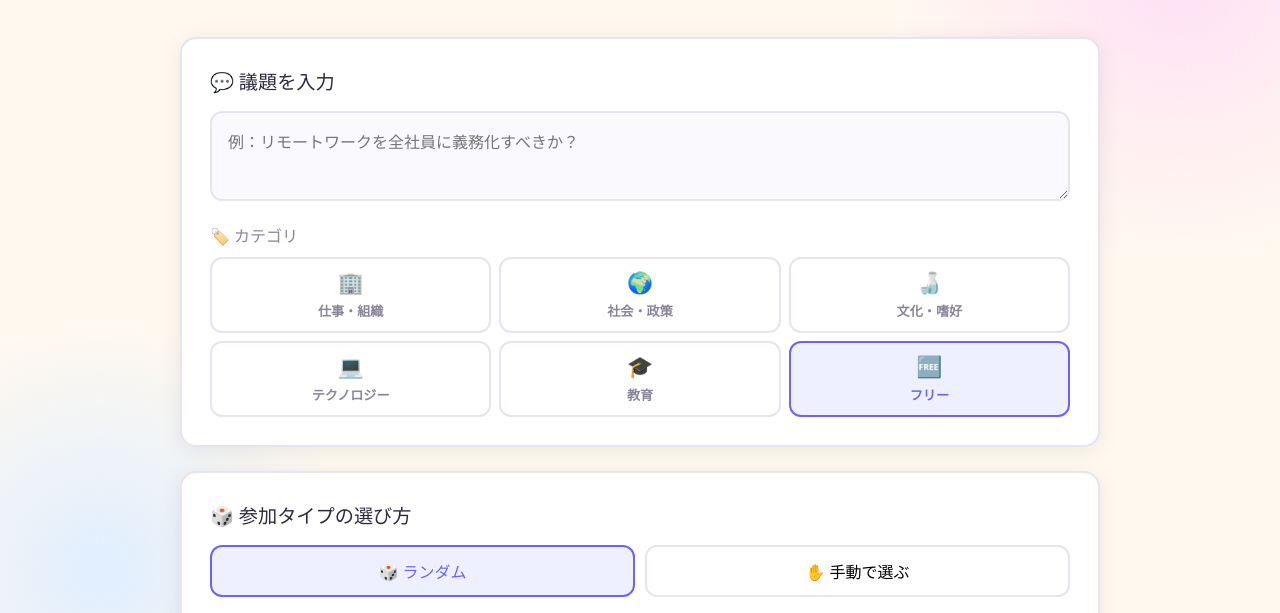
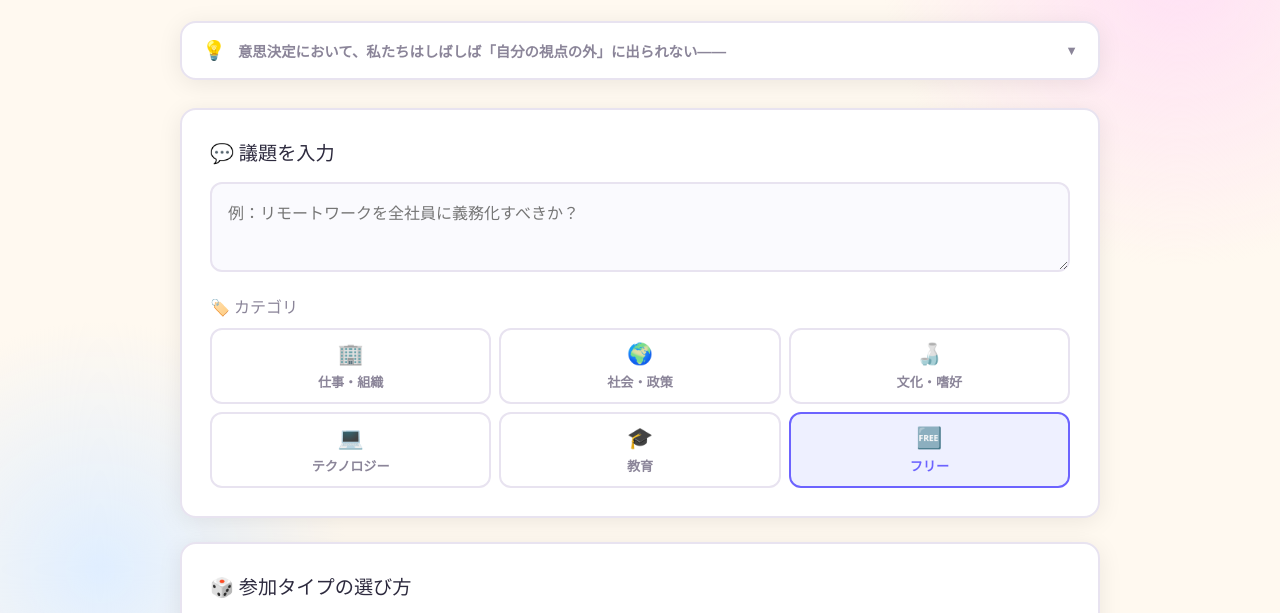
Before and after one commit to yutate/lab, a website: page mbti-debate/index.html in a window 1280 px wide. Shown: the part 131-744 px from the top of the page. Drawn offline with nearby package versions, Linux system fonts and the light colour scheme.

Commit message:
feat: about accordion + category UI

```diff
--- a/mbti-debate/index.html
+++ b/mbti-debate/index.html
@@ -25,10 +25,125 @@
   body::after  { content:''; position:fixed; bottom:-150px; left:-150px; width:500px; height:500px; border-radius:50%; background:radial-gradient(circle,#E0EEFF 0%,transparent 70%); pointer-events:none; z-index:0; }
   .container { max-width:960px; margin:0 auto; padding:40px 20px; position:relative; z-index:1; }
 
-  header { text-align:center; margin-bottom:40px; }
+  /* ── Header ── */
+  header { text-align:center; margin-bottom:24px; }
   .logo { font-family:'Fredoka One',cursive; font-size:3rem; background:linear-gradient(135deg,#6C63FF,#FF6B9D,#FFB800); -webkit-background-clip:text; -webkit-text-fill-color:transparent; background-clip:text; }
   .tagline { font-size:.95rem; color:var(--muted); margin-top:6px; font-weight:600; }
 
+  /* ── Accordion ── */
+  .about-accordion {
+    margin-bottom:28px;
+    border-radius:var(--radius);
+    border:2px solid var(--border);
+    background:var(--card);
+    box-shadow:var(--shadow);
+    overflow:hidden;
+  }
+  .about-trigger {
+    width:100%;
+    padding:16px 20px;
+    display:flex;
+    align-items:center;
+    gap:12px;
+    cursor:pointer;
+    background:none;
+    border:none;
+    text-align:left;
+    transition:background .15s;
+  }
+  .about-trigger:hover { background:#fafafa; }
+  .about-preview {
+    flex:1;
+    font-size:.9rem;
+    color:var(--muted);
+    font-weight:600;
+    white-space:nowrap;
+    overflow:hidden;
+    text-overflow:ellipsis;
+  }
+  .about-trigger .about-icon { font-size:1.2rem; flex-shrink:0; }
+  .about-arrow {
+    font-size:.8rem;
+    color:var(--muted);
+    transition:transform .25s;
+    flex-shrink:0;
+  }
+  .about-accordion.open .about-arrow { transform:rotate(180deg); }
+  .about-body {
+    max-height:0;
+    overflow:hidden;
+    transition:max-height .35s ease;
+  }
+  .about-accordion.open .about-body { max-height:600px; }
+  .about-content {
+    padding:0 24px 24px;
+    border-top:2px solid var(--border);
+  }
+  .about-lead {
+    font-size:1rem;
+    line-height:1.8;
+    color:var(--text);
+    margin-top:18px;
+    margin-bottom:20px;
+  }
+  .about-lead strong {
+    background:linear-gradient(135deg,#6C63FF,#FF6B9D);
+    -webkit-background-clip:text;
+    -webkit-text-fill-color:transparent;
+    background-clip:text;
+  }
+  .about-lead .about-quote {
+    display:block;
+    margin-top:12px;
+    font-style:italic;
+    color:var(--muted);
+    font-size:.92rem;
+  }
+  .about-how-title {
+    font-family:'Fredoka One',cursive;
+    font-size:1rem;
+    color:var(--NT);
+    margin-bottom:12px;
+  }
+  .about-how-list {
+    display:flex;
+    flex-direction:column;
+    gap:8px;
+  }
+  .about-how-item {
+    display:flex;
+    gap:10px;
+    align-items:flex-start;
+    font-size:.88rem;
+    line-height:1.6;
+    color:var(--text);
+  }
+  .about-how-item .how-icon {
+    flex-shrink:0;
+    width:26px;
+    height:26px;
+    border-radius:50%;
+    background:var(--NT-light);
+    display:flex;
+    align-items:center;
+    justify-content:center;
+    font-size:.8rem;
+    font-weight:800;
+    color:var(--NT);
+    margin-top:1px;
+  }
+  .about-note {
+    margin-top:16px;
+    padding:10px 14px;
+    background:var(--SP-light);
+    border-radius:10px;
+    font-size:.82rem;
+    color:var(--muted);
+    font-weight:700;
+    border-left:3px solid var(--SP);
+  }
+
+  /* ── Panel ── */
   .panel { background:var(--card); border-radius:var(--radius); box-shadow:var(--shadow); padding:28px; margin-bottom:24px; border:2px solid var(--border); }
   .panel-title { font-family:'Fredoka One',cursive; font-size:1.2rem; margin-bottom:16px; display:flex; align-items:center; gap:8px; }
   .panel-subtitle { font-family:'Fredoka One',cursive; font-size:1rem; margin:16px 0 10px; color:var(--muted); }
@@ -36,14 +151,14 @@
   textarea { width:100%; padding:16px; border:2px solid var(--border); border-radius:12px; font-family:'Nunito','Noto Sans JP',sans-serif; font-size:1rem; resize:vertical; min-height:90px; background:#FAFAFE; color:var(--text); transition:border-color .2s; }
   textarea:focus { outline:none; border-color:var(--NT); }
 
-  /* Category */
+  /* ── Category ── */
   .category-grid { display:grid; grid-template-columns:repeat(3,1fr); gap:8px; }
   .cat-btn { border:2px solid var(--border); border-radius:12px; padding:10px 8px; text-align:center; cursor:pointer; background:white; transition:all .15s; font-family:'Nunito','Noto Sans JP',sans-serif; font-size:.82rem; font-weight:700; color:var(--muted); }
   .cat-btn .cat-emoji { font-size:1.3rem; display:block; margin-bottom:4px; }
   .cat-btn.active { border-color:var(--NT); background:var(--NT-light); color:var(--NT); }
   .cat-btn:hover:not(.active) { background:#f8f8f8; border-color:#ccc; }
 
-  /* Mode */
+  /* ── Mode ── */
   .mode-toggle { display:flex; gap:10px; margin-bottom:20px; }
   .mode-btn { flex:1; padding:12px; border:2px solid var(--border); border-radius:12px; background:white; font-family:'Fredoka One',cursive; font-size:1rem; cursor:pointer; transition:all .2s; text-align:center; }
   .mode-btn.active { border-color:var(--NT); background:var(--NT-light); color:var(--NT); }
@@ -83,6 +198,7 @@
   .start-btn:hover { transform:translateY(-2px); box-shadow:0 10px 28px rgba(108,99,255,.45); }
   .start-btn:disabled { opacity:.5; cursor:not-allowed; transform:none; }
 
+  /* ── Progress ── */
   .progress-area { display:none; margin-bottom:24px; }
   .progress-area.visible { display:block; }
   .progress-header { font-family:'Fredoka One',cursive; font-size:1.1rem; margin-bottom:12px; color:var(--NT); }
@@ -95,6 +211,7 @@
   .agent-card.done { border-color:var(--SJ); background:var(--SJ-light); }
   @keyframes pulse { 0%,100%{opacity:1} 50%{opacity:.7} }
 
+  /* ── Results ── */
   .results-area { display:none; }
   .results-area.visible { display:block; }
 
@@ -130,7 +247,6 @@
   .avatar-SJ { background:var(--SJ-light); }
   .avatar-SP { background:var(--SP-light); }
   .opinion-name { font-family:'Fredoka One',cursive; font-size:1rem; }
-  .opinion-nick { font-size:.75rem; color:var(--muted); font-weight:700; }
   .opinion-body { font-size:.92rem; line-height:1.7; }
   .opinion-stance { display:inline-block; font-size:.7rem; font-weight:800; padding:2px 8px; border-radius:8px; margin-left:auto; flex-shrink:0; }
   .stance-for     { background:#E6FBF7; color:var(--SJ); }
@@ -138,6 +254,7 @@
   .stance-neutral { background:#F0F0F8; color:var(--muted); }
   .round-badge { font-size:.75rem; padding:4px 12px; border-radius:20px; background:linear-gradient(135deg,#6C63FF,#FF6B9D); color:white; }
 
+  /* ── Continue ── */
   .continue-panel { background:var(--card); border-radius:var(--radius); box-shadow:var(--shadow); padding:24px; margin-bottom:24px; border:2px dashed var(--NT); }
   .continue-title { font-family:'Fredoka One',cursive; font-size:1.1rem; color:var(--NT); margin-bottom:12px; }
   .continue-hint-text { font-size:.85rem; color:var(--muted); margin-bottom:12px; }
@@ -147,6 +264,7 @@
   .continue-btn:hover { transform:translateY(-1px); }
   .continue-btn:disabled { opacity:.5; cursor:not-allowed; transform:none; }
 
+  /* ── Actions ── */
   .action-row { display:flex; gap:10px; flex-wrap:wrap; margin-bottom:24px; }
   .action-btn { flex:1; min-width:120px; padding:12px; border-radius:12px; font-family:'Fredoka One',cursive; font-size:.95rem; cursor:pointer; transition:all .2s; text-align:center; }
   .btn-pdf { border:2px solid #FF6B9D; color:#FF6B9D; background:white; }
@@ -170,7 +288,7 @@
   @media print {
     body { background:white; }
     body::before, body::after { display:none; }
-    .setup-panel, .progress-area, .continue-panel, .action-row, .tab-bar { display:none !important; }
+    .about-accordion, .setup-panel, .progress-area, .continue-panel, .action-row, .tab-bar { display:none !important; }
     .results-area { display:block !important; }
     .tab-content { display:block !important; }
     .panel { box-shadow:none; border:1px solid #ddd; page-break-inside:avoid; }
@@ -185,6 +303,40 @@
   <div class="logo">🧠 MBTI Debate Chamber</div>
   <div class="tagline">16タイプのペルソナがトピックを多角的に議論する思考ツール</div>
 </header>
+
+<!-- Accordion -->
+<div class="about-accordion" id="aboutAccordion">
+  <button class="about-trigger" onclick="toggleAbout()">
+    <span class="about-icon">💡</span>
+    <span class="about-preview">意思決定において、私たちはしばしば「自分の視点の外」に出られない——</span>
+    <span class="about-arrow">▼</span>
+  </button>
+  <div class="about-body" id="aboutBody">
+    <div class="about-content">
+      <p class="about-lead">
+        意思決定において、私たちはしばしば「自分の視点の外」に出られない。<br><br>
+        MBTI Debate Chamberは、16種類の認知スタイルを持つエージェントが議題を多角的に議論することで、思考の死角を可視化するツールです。正解を出すのではなく、<strong>あなたが気づいていなかった問いを浮かびあがらせる</strong>ことを目的としています。
+        <span class="about-quote">議論が収束しないことも、一つの答えです。</span>
+      </p>
+      <div class="about-how-title">⚙️ どう動いているか</div>
+      <div class="about-how-list">
+        <div class="about-how-item">
+          <span class="how-icon">1</span>
+          <span>各MBTIタイプはMock Agentとして設計されています。それぞれが固有の価値軸・懸念軸・発言スタイルを持ち、トピックに対して独自のスタンス（賛成・反対・条件付き）を取ります。</span>
+        </div>
+        <div class="about-how-item">
+          <span class="how-icon">2</span>
+          <span>Round 2以降は他タイプの発言を参照し、名指しで反応・反論します。議論が単なる意見の羅列ではなく、相互作用として深化します。</span>
+        </div>
+        <div class="about-how-item">
+          <span class="how-icon">3</span>
+          <span>全エージェントの意見が出揃った後、スタンスの分布から収束状態を判定します——Converged（合意）、Stable Trade-off（拮抗）、Not Converged（拡散）の3状態です。</span>
+        </div>
+      </div>
+      <div class="about-note">🔒 AIは使っていません。ルールベースで動いています。APIキー不要。</div>
+    </div>
+  </div>
+</div>
 
 <!-- Setup -->
 <div id="setupPanel" class="setup-panel">
@@ -309,9 +461,14 @@ let currentRound = 0;
 let allRounds = [];
 let history = [];
 
+// ── Accordion ──
+function toggleAbout() {
+  const acc = document.getElementById('aboutAccordion');
+  acc.classList.toggle('open');
+}
+
 // ── Init ──
 function init() {
-  // カテゴリ
   const catGrid = document.getElementById('categoryGrid');
   CATEGORIES.forEach(c => {
     const btn = document.createElement('button');
@@ -322,7 +479,6 @@ function init() {
     catGrid.appendChild(btn);
   });
 
-  // MBTIタイプ
   ['NT','NF','SJ','SP'].forEach(g => {
     const grid = document.getElementById('grid'+g);
     GROUP_ORDER[g].forEach(code => {
@@ -383,7 +539,7 @@ function getParticipants() {
   return Array.from(selectedTypes);
 }
 
-// ── Progress UI ──
+// ── Progress ──
 function showProgress(participants, header) {
   document.getElementById('progressHeader').textContent = header;
   const grid = document.getElementById('agentGrid');
@@ -541,7 +697,7 @@ function renderResults() {
     const btn = document.createElement('button');
     btn.className = 'tab-btn' + (i===allRounds.length-1?' active':'');
     btn.innerHTML = `Round ${i+1} ${i===0?'💬':i===1?'🔥':'⚡'} <span class="round-badge">${r.convergence.tally.for}賛成 / ${r.convergence.tally.against}反対</span>`;
-    btn.onclick = (e) => switchTab(id, btn);
+    btn.onclick = () => switchTab(id, btn);
     tabBar.appendChild(btn);
 
     const content = document.createElement('div');
```
